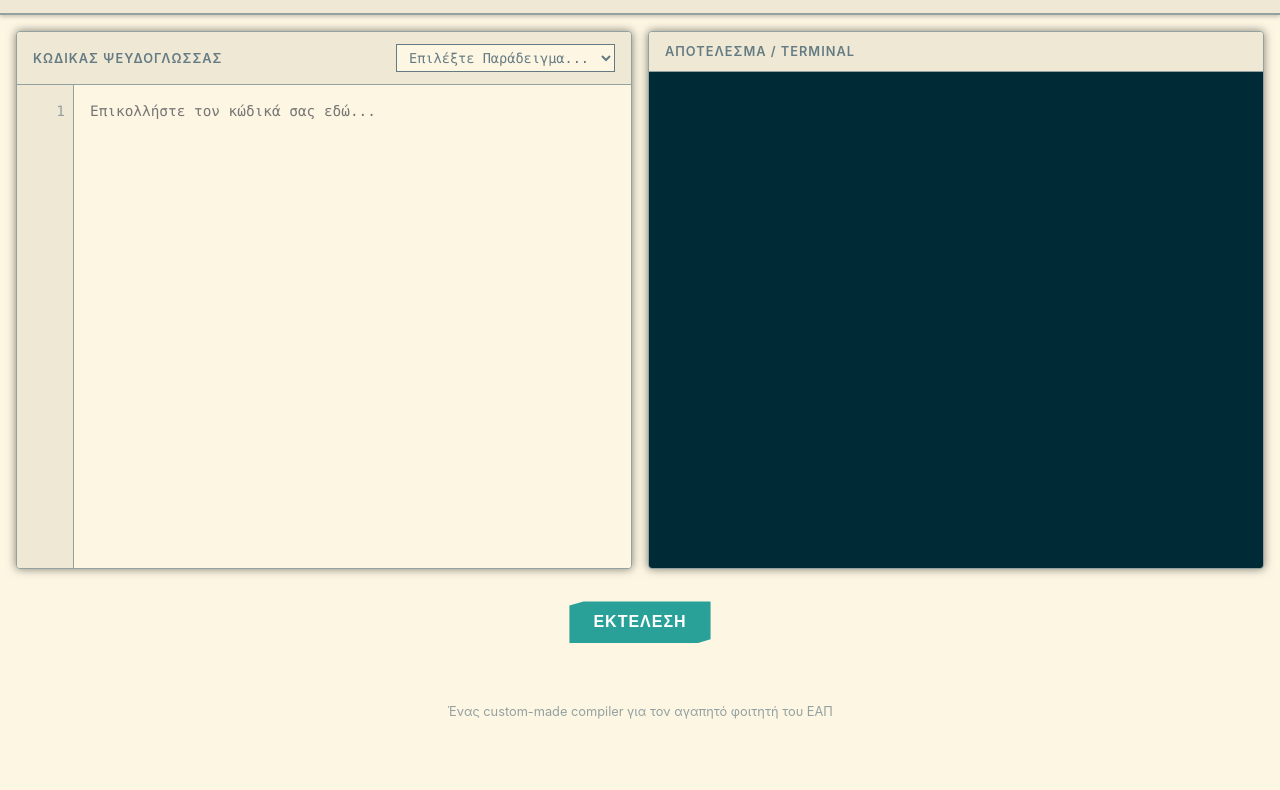
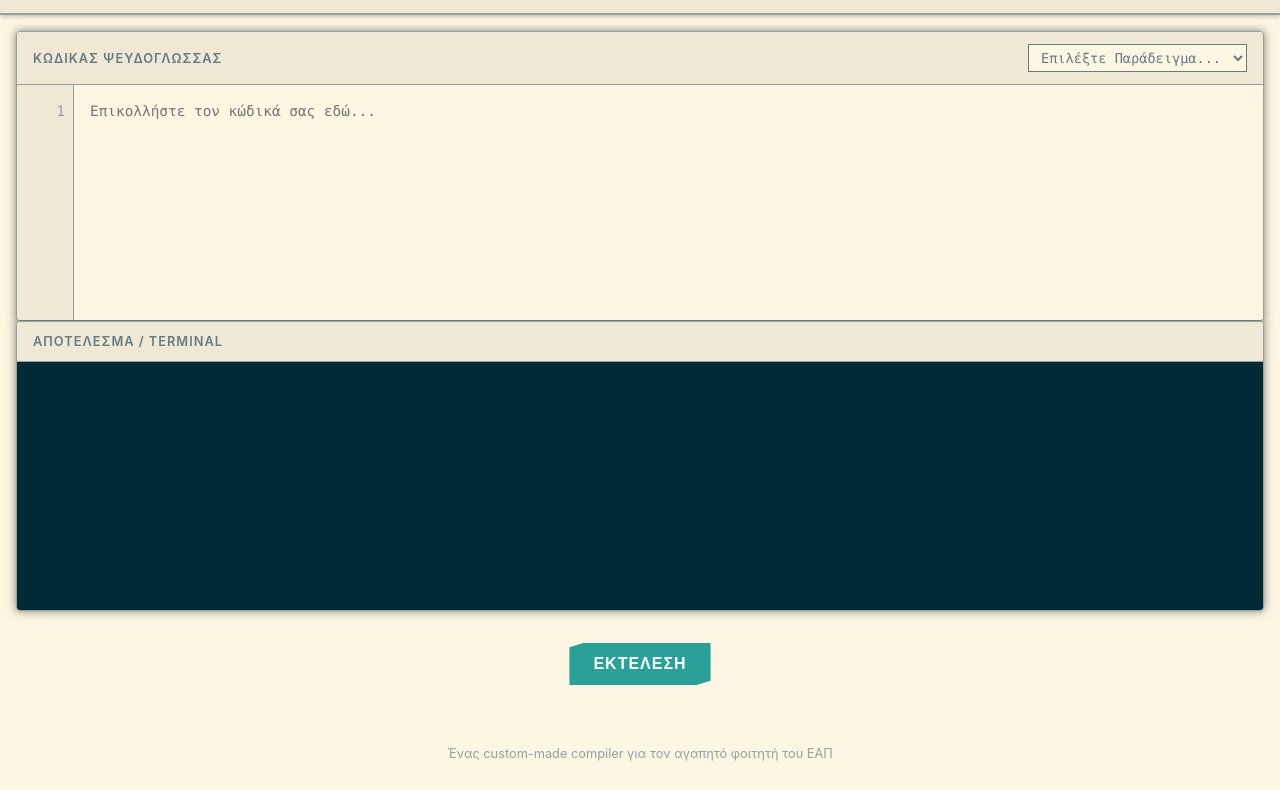
Before and after one commit to daspridis/Eap-online-compiler, a plain HTML site: page editor.html in a window 1280 px wide. Shown: the part 52-842 px from the top of the page. Before the commit the page ends 800 px from the top, so only its background shows below. Drawn offline with Linux system fonts and the light colour scheme.

```diff
--- a/app.js
+++ b/app.js
@@ -86,6 +86,7 @@
     const terminalInputLine = document.getElementById('terminal-input-line');
     const terminalInput = document.getElementById('terminal-input');
     const terminalPrompt = document.getElementById('terminal-prompt');
+	const terminalWindow = document.getElementById('terminal-window');
 
     // -----------------------------------
     // SYNTAX HIGHLIGHTING
@@ -327,6 +328,9 @@
         line.className = `term-${type}`;
         terminalOutput.appendChild(line);
         terminalOutput.scrollTop = terminalOutput.scrollHeight;
+		if (terminalWindow) {
+            terminalWindow.scrollTop = terminalWindow.scrollHeight;
+        }
     };
 
     const clearTerminal = () => {
--- a/style.css
+++ b/style.css
@@ -96,15 +96,15 @@
 }
 h1 { margin: 0; font-size: 1.5rem; text-transform: uppercase; letter-spacing: 2px; }
 main { flex: 1; display: flex; flex-direction: column; padding: 1rem; gap: 1rem; }
-.container { display: flex; flex: 1; gap: 1rem; min-height: 0; }
-.editor-container, .output-container { flex: 1; display: flex; flex-direction: column; background-color: var(--panel-bg); border-radius: 4px; box-shadow: 0 0 10px rgba(0,0,0,0.5); overflow: hidden; transition: background-color 0.3s; border: 1px solid var(--panel-header-border); }
+.container { flex: 10; gap: 1rem; min-height: 0; }
+.editor-container, .output-container { display: flex; flex-direction: column;height:36vh;  background-color: var(--panel-bg); border-radius: 4px; box-shadow: 0 0 10px rgba(0,0,0,0.5); overflow-y: auto; transition: background-color 0.3s; border: 1px solid var(--panel-header-border); }
 .panel-header { padding: 0.75rem 1rem; background-color: var(--panel-header-bg); border-bottom: 1px solid var(--panel-header-border); font-weight: 600; display: flex; justify-content: space-between; align-items: center; text-transform: uppercase; font-size: 0.8rem; letter-spacing: 1px; color: var(--text-color); }
 #example-selector { padding: 0.25rem 0.5rem; border-radius: 0; border: 1px solid var(--text-color); font-size: 0.85rem; background-color: var(--bg-color); color: var(--text-color); font-family: var(--font-mono); cursor: pointer;}
 .editor-wrapper { display: flex; flex: 1; position: relative; overflow: hidden; }
 #line-numbers { width: 40px; padding: 1rem 0.5rem; text-align: right; background-color: var(--line-num-bg); color: var(--line-num-text); border-right: 1px solid var(--line-num-border); font-family: var(--font-mono); font-size: 0.9rem; line-height: 1.5; user-select: none; overflow: hidden; transition: background-color 0.3s, color 0.3s, border-color 0.3s; }
 
 /* Code Editor Area with Highlighting */
-.code-area { position: relative; flex: 1; display: flex; overflow: hidden; }
+.code-area { position: relative; flex: 1;  overflow: hidden; }
 
 textarea, pre {
     margin: 0;
```
